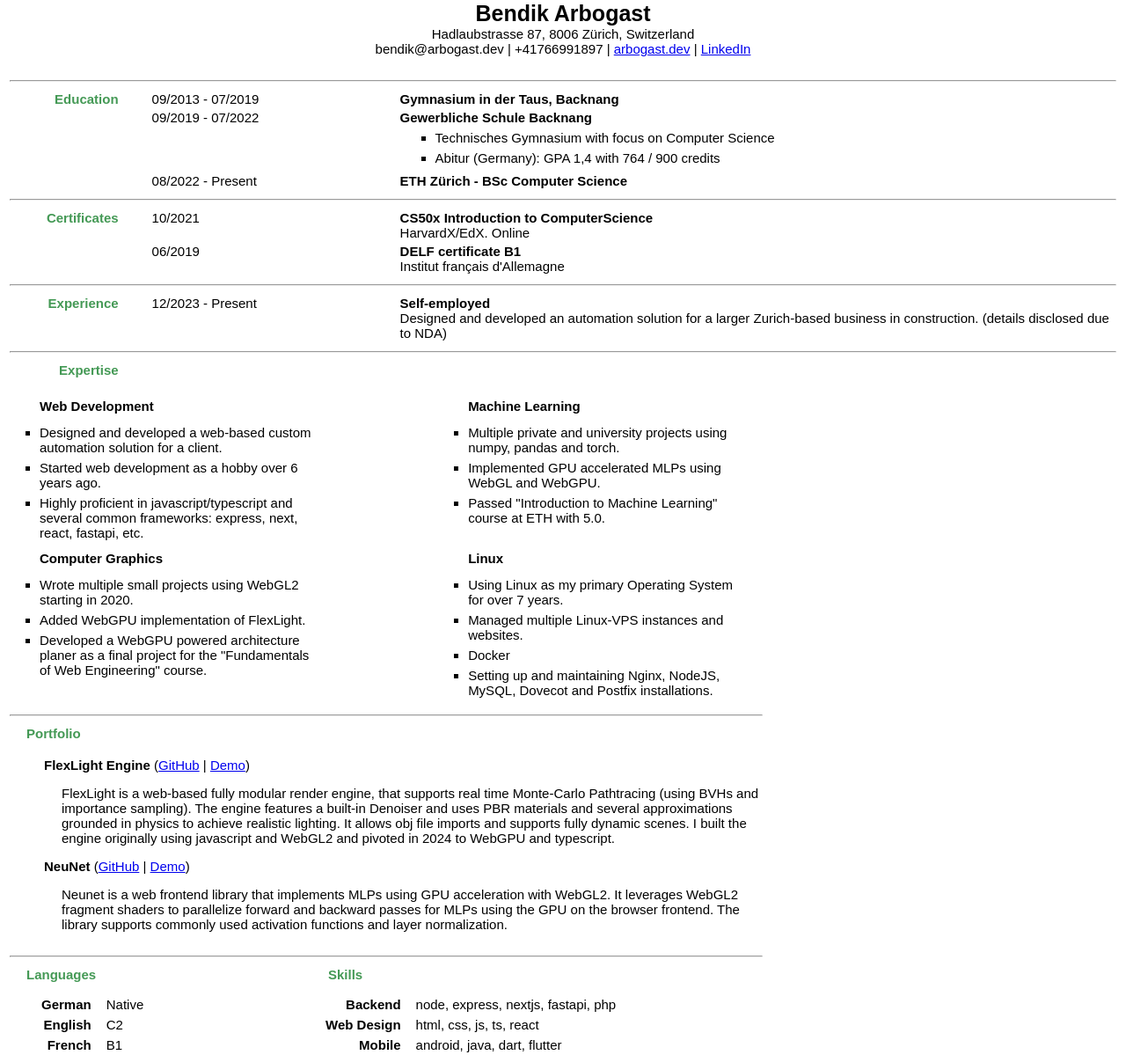
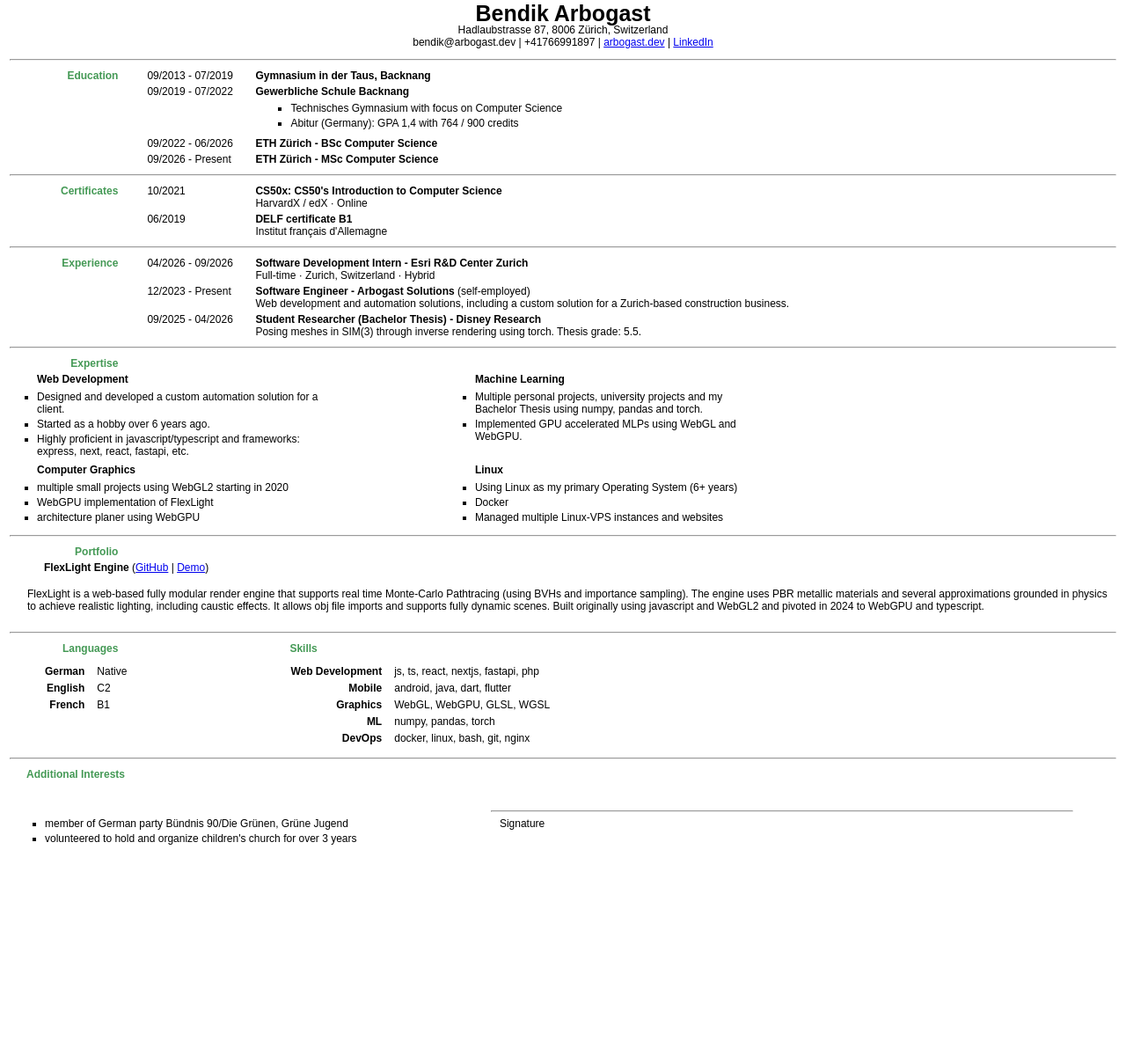
Before and after one commit to arbobendik/CV, a website: page resume.html in a window 1280 px wide. Shown: the top 1199 px of the page at 88% size. After the commit the page ends 983 px from the top, so only its background shows below. Drawn offline with Linux system fonts and the light colour scheme.

Commit message:
feat(resume): update resume and PDF

```diff
--- a/resume.html
+++ b/resume.html
@@ -6,7 +6,7 @@
     <style>
       html {
         font-family: sans-serif;
-        font-size: 15px;
+        font-size: 12px;
       }
       #img_block {
         position: absolute;
@@ -15,7 +15,7 @@
         right: 50px;
       }
       #content {
-        padding-top: 55px;
+        padding-top: 3rem;
       }
       .title {
         width: 10%;
@@ -30,7 +30,7 @@
       }
 
       .tile > * {
-        padding: .5rem 1rem .5rem 1rem;
+        padding: .25rem 1rem .25rem 1rem;
       }
 
       .skill_title {
@@ -47,8 +47,9 @@
         max-width: 150px;
       }
       .main_ul {
-        width: 25%;
+        width: 10rem;
         padding: 0;
+        padding-left: 2.5rem;
         vertical-align: text-top;
       }
       .attribute {
@@ -86,7 +87,32 @@
         text-align: center;
       }
       li {
-        margin-top: 6px;
+        margin-top: .25rem;
+      }
+
+      @page {
+        size: A4 portrait;
+        margin: 10mm;
+      }
+
+      @media print {
+        body {
+          margin: 0;
+          print-color-adjust: exact;
+          -webkit-print-color-adjust: exact;
+        }
+        main {
+          position: relative;
+        }
+        #content {
+          width: 100%;
+        }
+        .tile > ul {
+          width: auto !important;
+        }
+        tr {
+          break-inside: avoid;
+        }
       }
     </style>
   </head>
@@ -95,20 +121,20 @@
       <h1>Bendik Arbogast</h1>
       <p class="header">
         Hadlaubstrasse 87, 8006 Zürich, Switzerland <br>
-        bendik@arbogast.dev | +41766991897 | <a href="https://arbogast.dev">arbogast.dev</a> | <a href="https://linkedin.com/in/bendik-arbogast-7a0a53252">LinkedIn</a>
+        bendik@arbogast.dev | +41766991897 | <a href="https://arbogast.dev">arbogast.dev</a> | <a href="https://www.linkedin.com/in/bendik-arbogast">LinkedIn</a>
       </p>
       <br>
       <table id="content">
         <tr><td colspan="4"><hr></td></tr>
         <tr class="groups">
-          <td class="title" rowspan="3">Education</td>
-          <td class="main_ul" style="padding-left:35px"> 09/2013 - 07/2019 </td>
+          <td class="title" rowspan="4">Education</td>
+          <td class="main_ul"> 09/2013 - 07/2019 </td>
           <td colspan="2">
             <b>Gymnasium in der Taus, Backnang</b>
           </td>
         </tr>
         <tr class="groups">
-          <td class="main_ul" style="padding-left:35px"> 09/2019 - 07/2022 </td>
+          <td class="main_ul"> 09/2019 - 07/2022 </td>
           <td colspan="2">
             <b>Gewerbliche Schule Backnang</b>
             <ul type="square" style="margin: 5px -5px 5px 0;">
@@ -118,23 +144,29 @@
           </td>
         </tr>
         <tr class="groups">
-          <td class="main_ul" style="padding-left:35px"> 08/2022 - Present </td>
+          <td class="main_ul"> 09/2022 - 06/2026 </td>
           <td colspan="2">
               <b>ETH Zürich - BSc Computer Science</b>
+          </td>
+        </tr>
+        <tr class="groups">
+          <td class="main_ul">09/2026 - Present</td>
+          <td colspan="2">
+            <b>ETH Zürich - MSc Computer Science</b>
           </td>
         </tr>
 
         <tr><td colspan="4"><hr></td></tr>
         <tr class="groups">
           <td class="title" style="padding-left:20px" rowspan="2"> Certificates </td>
-          <td class="main_ul" style="padding-left:35px">10/2021</td>
+          <td class="main_ul">10/2021</td>
           <td colspan="2">
-            <b>CS50x Introduction to ComputerScience</b><br>
-            HarvardX/EdX. Online
+            <b>CS50x: CS50's Introduction to Computer Science</b><br>
+            HarvardX / edX · Online
           </td>
         </tr>
         <tr class="groups">
-          <td class="main_ul" style="padding-left:35px">06/2019</td>
+          <td class="main_ul">06/2019</td>
           <td colspan="2">
             <b>DELF certificate B1</b><br>
             Institut français d'Allemagne
@@ -144,101 +176,69 @@
         <tr><td colspan="4"><hr></td></tr>
         <tr id="groups">
           <td class="title" style="padding-left:20px"> Experience </td>
-          <td class="main_ul" style="padding-left:35px">12/2023 - Present</td>
+          <td class="main_ul">04/2026 - 09/2026</td>
           <td colspan="2">
-            <b>Self-employed</b><br>
-            Designed and developed an automation solution for a larger Zurich-based business in construction.
-            (details disclosed due to NDA)
+            <b>Software Development Intern - Esri R&amp;D Center Zurich</b><br>
+            Full-time · Zurich, Switzerland · Hybrid
+          </td>
+        </tr>
+        <tr class="groups">
+          <td></td>
+          <td class="main_ul">12/2023 - Present</td>
+          <td colspan="2">
+            <b>Software Engineer - Arbogast Solutions</b> (self-employed)<br>
+            Web development and automation solutions, including a custom solution for a Zurich-based construction business.
+          </td>
+        </tr>
+        <tr id="groups">
+          <td></td>
+          <td class="main_ul">09/2025 - 04/2026</td>
+          <td colspan="2">
+            <b>Student Researcher (Bachelor Thesis) - Disney Research</b><br>
+            Posing meshes in SIM(3) through inverse rendering using torch. Thesis grade: 5.5.
           </td>
         </tr>
 
         <tr><td colspan="4"><hr></td></tr>
         <tr id="groups">
           <td class="title" style="padding-left:20px" rowspan="1">Expertise</td>
-          <td class="main_ul" style="padding-left:35px" colspan="3">
+          <td class="main_ul" colspan="3">
         </tr>
-      </table>
-      <br>
-      <table>
         <tr>
-          <td style="padding-left:20px" class="tile" colspan="2">
+          <td style="padding-left:20px" class="tile" colspan="3">
             <b>Web Development</b>
             <ul type="square" style="width: 320px; margin: 0">
-              <li>Designed and developed a web-based custom automation solution for a client.</li>
-              <li>Started web development as a hobby over 6 years ago.</li>
-              <li>Highly proficient in javascript/typescript and several common frameworks: express, next, react, fastapi, etc.</li>
+              <li>Designed and developed a custom automation solution for a client.</li>
+              <li>Started as a hobby over 6 years ago.</li>
+              <li>Highly proficient in javascript/typescript and frameworks: express, next, react, fastapi, etc.</li>
             </ul>
           </td>
 
-          <td style="padding-left:20px" class="tile" colspan="2">
+          <td style="padding-left:20px" class="tile" colspan="1">
             <b>Machine Learning</b>
             <ul type="square" style="width: 320px; margin: 0">
-              <li>Multiple private and university projects using numpy, pandas and torch.</li>
+              <li>Multiple personal projects, university projects and my Bachelor Thesis using numpy, pandas and torch.</li>
               <li>Implemented GPU accelerated MLPs using WebGL and WebGPU.</li>
-              <li>Passed "Introduction to Machine Learning" course at ETH with 5.0.</li>
             </ul>
           </td>
-          <!--
-          <td style="padding-left:20px">
-            <ul type="square" style="width: 135px; margin: 0 0 0 -10px">
-              <li>Computer Graphics</li>
-              <li>Machine Learning</li>
-              <li>Linux (6+ years)</li>
-              <li>Web development</li>
+        </tr>
+
+        <tr class="groups">
+          <td style="padding-left:20px" class="tile" colspan="3">
+            <b>Computer Graphics</b>
+            <ul type="square" style="width: 320px; margin: 0">
+              <li>multiple small projects using WebGL2 starting in 2020</li>
+              <li>WebGPU implementation of FlexLight</li>
+              <li>architecture planer using WebGPU</li>
             </ul>
           </td>
 
-          <td style="padding-left:10px">
-            <span class="title">Coding Languages</span>
-            <ul type="square" style="width: 150px; margin: 0 0 0 -10px">
-              <li>JS (express, frontend)</li>
-              <li>Python (numpy, pandas, torch)</li>
-              <li>GLSL</li>
-              <li>WGSL for WebGPU</li>
-            </ul>
-            <span></span>
-          </td>
-
-          <td>
-            <ul type="square" style="width: 175px; margin: 25px -50px 0 -10px">
-              <li>SQL</li>
-              <li>C</li>
-              <li>Dart and Java for Android</li>
-              <li>Verilog (for Xilinx FPGAs)</li>
-            </ul>
-            <span></span>
-          </td>
-
-          <td style="padding-left:30px; padding-right: 70px;">
-            <span class="title">Languages</span>
-            <ul type="square" style="margin: 0 0 25px -10px">
-              <li>German</li>
-              <li>English</li>
-              <li>French</li>
-            </ul>
-            <span></span>
-          </td>
-
-          -->
-        </tr>
-
-        <tr class="groups">
-          <td style="padding-left:20px" class="tile" colspan="2">
-            <b>Computer Graphics</b>
-            <ul type="square" style="width: 320px; margin: 0">
-              <li>Wrote multiple small projects using WebGL2 starting in 2020.</li>
-              <li>Added WebGPU implementation of FlexLight.</li>
-              <li>Developed a WebGPU powered architecture planer as a final project for the "Fundamentals of Web Engineering" course.</li>
-            </ul>
-          </td>
-
-          <td style="padding-left:20px" class="tile" colspan="2">
+          <td style="padding-left:20px" class="tile" colspan="1">
             <b>Linux</b>
             <ul type="square" style="width: 320px; margin: 0">
-              <li>Using Linux as my primary Operating System for over 7 years.</li>
-              <li>Managed multiple Linux-VPS instances and websites.</li>
+              <li>Using Linux as my primary Operating System (6+ years)</li>
               <li>Docker</li>
-              <li>Setting up and maintaining Nginx, NodeJS, MySQL, Dovecot and Postfix installations.</li>
+              <li>Managed multiple Linux-VPS instances and websites</li>
             </ul>
           </td>
         </tr>
@@ -246,29 +246,21 @@
         <tr><td colspan="4"><hr></td></tr>
 
         <tr class="groups">
-          <td style="padding-left:20px" colspan="2">
-            <span class="title">Portfolio</span>
+          <td style="padding-left:20px" colspan="1" class="title">Portfolio</td>
+          <td colspan="3"></td>
+        </tr>
+        <tr>
+          <td colspan="4" style="padding-left:40px; max-width: 300px">
+              <b>FlexLight Engine</b>
+              (<a href="https://github.com/arbobendik/FlexLight">GitHub</a> | <a href="https://arbogast.dev/?page=iframe&target=FlexLight/&v=wave">Demo</a>)
           </td>
         </tr>
         <tr>
-          <td colspan="4" style="padding-left:40px; max-width: 300px">
-              <p>
-                <b>FlexLight Engine</b>
-                (<a href="https://github.com/arbobendik/FlexLight">GitHub</a> | <a href="https://arbogast.dev/?page=iframe&target=FlexLight/&v=wave">Demo</a>)
-              </p>
+          <td colspan="4">
               <p style="padding-left:20px">
-                FlexLight is a web-based fully modular render engine, that supports real time Monte-Carlo Pathtracing (using BVHs and importance sampling).
-                The engine features a built-in Denoiser and uses PBR materials and several approximations grounded in physics to achieve realistic lighting.
-                It allows obj file imports and supports fully dynamic scenes. I built the engine originally using javascript and WebGL2 and pivoted in 2024 to WebGPU and typescript.
-              </p>
-              <p>
-                <b>NeuNet</b>
-                (<a href="https://github.com/arbobendik/NeuNet">GitHub</a> | <a href="https://arbogast.dev/?page=iframe&target=NeuNet/">Demo</a>)
-              </p>
-              <p style="padding-left:20px">
-                Neunet is a web frontend library that implements MLPs using GPU acceleration with WebGL2.
-                It leverages WebGL2 fragment shaders to parallelize forward and backward passes for MLPs using the GPU on the browser frontend.
-                The library supports commonly used activation functions and layer normalization.
+                FlexLight is a web-based fully modular render engine that supports real time Monte-Carlo Pathtracing (using BVHs and importance sampling).
+                The engine uses PBR metallic materials and several approximations grounded in physics to achieve realistic lighting, including caustic effects.
+                It allows obj file imports and supports fully dynamic scenes. Built originally using javascript and WebGL2 and pivoted in 2024 to WebGPU and typescript.
               </p>
           </td>
         </tr>
@@ -276,16 +268,17 @@
         <tr><td colspan="4"><hr></td></tr>
 
         <tr class="groups">
-          <td style="padding-left:20px" colspan="1">
-            <span class="title">Languages</span>
+          <td style="padding-left:20px" colspan="1" class="title">
+            Languages
           </td>
-          <td style="padding-left:40px" colspan="3">
+          <td colspan="1"></td>
+          <td style="padding-left:40px" colspan="2">
             <span class="title">Skills</span>
           </td>
         </tr>
 
         <tr class="groups">
-          <td class="tile" style="padding-left:20px; width: 300px;" colspan="1">
+          <td class="tile" style="padding-left:2.25rem;" colspan="2">
             <table class="skills">
               <tr class="skill">
                 <td class="skill_title"><b>German</b></td>
@@ -302,15 +295,11 @@
             </table>
           </td>
 
-          <td class="tile" style="padding-left:20px" colspan="3">
+          <td class="tile" style="padding-left:2.25rem" colspan="2">
             <table class="skills">
-              <tr class="skill">
-                <td class="skill_title"><b>Backend</b></td>
-                <td class="skill_text">node, express, nextjs, fastapi, php</td>
-              </tr>
               <tr class="skill" >
-                <td class="skill_title"><b>Web Design</b></td>
-                <td class="skill_text">html, css, js, ts, react</td>
+                <td class="skill_title"><b>Web Development</b></td>
+                <td class="skill_text">js, ts, react, nextjs, fastapi, php</td>
               </tr>
               <tr class="skill">
                 <td class="skill_title"><b>Mobile</b></td>
@@ -326,7 +315,7 @@
               </tr>
               <tr class="skill">
                 <td class="skill_title"><b>DevOps</b></td>
-                <td class="skill_text">docker, linux, bash, nginx</td>
+                <td class="skill_text">docker, linux, bash, git, nginx</td>
               </tr>
             </table>
           </td>
@@ -335,19 +324,19 @@
         <tr><td colspan="4"><hr></td></tr>
 
         <tr class="groups">
-          <td style="padding-left:20px" colspan="2">
+          <td style="padding-left:20px" colspan="3">
             <span class="title">Additional Interests</span>
           </td>
         </tr>
 
         <tr>
-          <td colspan="2">
+          <td colspan="3">
             <ul type="square">
               <li>member of German party Bündnis 90/Die Grünen, Grüne Jugend</li>
               <li>volunteered to hold and organize children's church for over 3 years</li>
             </ul>
           </td>
-          <td colspan="2" style="padding-left: 50px; padding-top: 25px; padding-right: 50px;text-align: left;">
+          <td colspan="1" style="padding-left: 50px; padding-top: 25px; padding-right: 50px;text-align: left;">
             <hr>
             <span style="margin-left:10px; margin-top: - 5px">Signature</span>
           </td>
```
Also changed, not shown: 1 other file.
